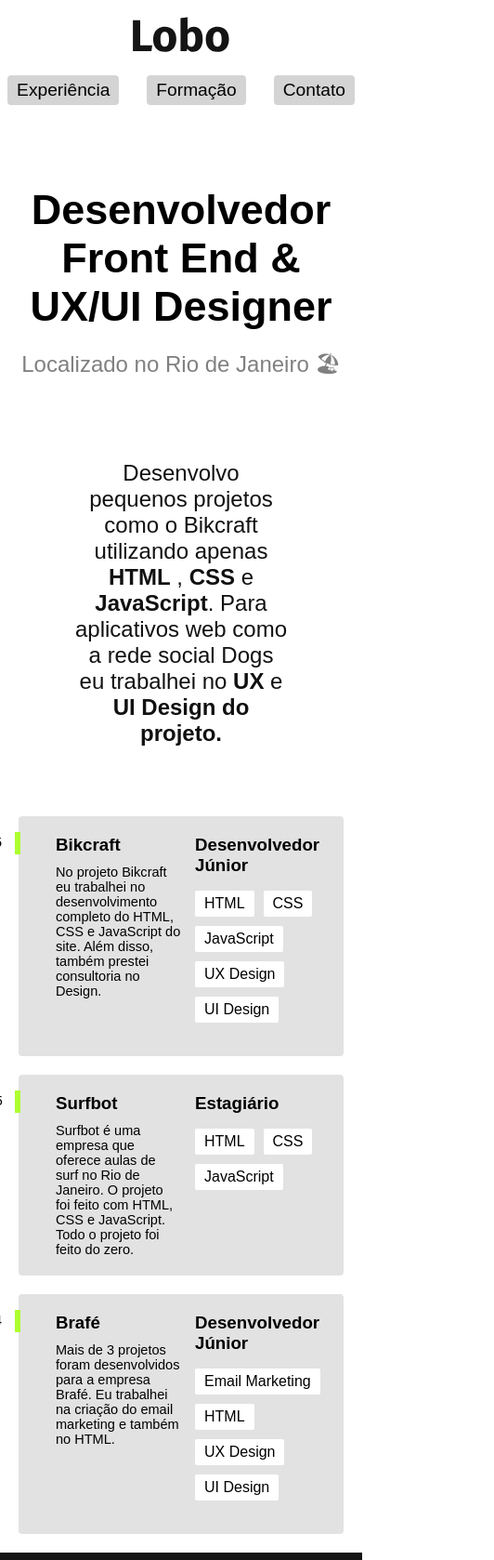
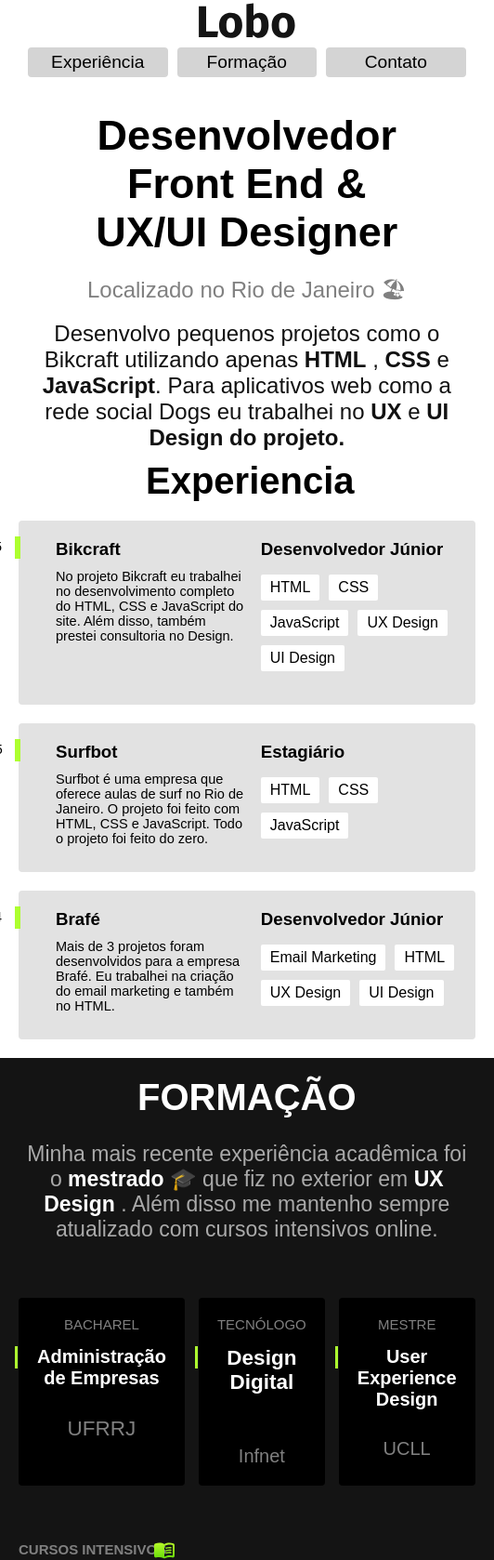
Before and after one commit to MicReisDev/Lobo-poritfolio, a plain HTML site: page Index.html in a window 390 px wide. Shown: the top 1678 px of the page at 93% size, 532 px wide, since content can reach past the window. Drawn offline with Linux system fonts and the light colour scheme.

Commit message:
atualização de responsívidade

```diff
--- a/CSS/parte1.css
+++ b/CSS/parte1.css
@@ -89,6 +89,12 @@ header {
 }
 
 @media (max-width: 800px){
+  html{
+    display: grid;
+    grid-template-columns: 1fr;
+    padding: auto;
+  }
+
   .detalhe h1{
     font-size: 45px;
     margin: 0px auto;
@@ -105,27 +111,25 @@ header {
       margin: 0px auto;
       display: grid;
       grid-template-columns: 1fr;
-      justify-content: space-between;
     }
 
       .lobotxt{
         justify-self: center;
-        margin: 0px;
-        padding: 0px;
+        margin: 10px;
+        padding: 5px;
       }
 
       .menu-header{
-        margin-bottom: -10px;
+        margin-top: -80px;
       }
 
       .menu-header ul {
-        display: flex;
-        flex-wrap: wrap;
+        display: grid;
+        grid-template-columns: 1fr 1fr 1fr;
         justify-content: center;
-        margin: 0px;
         list-style: none;
-        gap: 30px;
-        padding: 0px;
+        gap: 10px;
+        padding: 30px;
 
       }
 
@@ -139,6 +143,7 @@ header {
     }
     .apresentaçao{
       grid-template-columns: 1fr;
+      gap: 0px;
     }
 
 
--- a/CSS/parte2.css
+++ b/CSS/parte2.css
@@ -119,15 +119,35 @@ margin: 0px;
   grid-template-columns: 1fr;
   padding: 0px 20px 20px;
   margin-top: 0px;
+  gap: 10px;
+
 }
 .Bikcraft, .Brafé {
   padding: 20px;
 }
 .exesquerda {
   font-size: 0px;
+  position: relative;
   }
+  .exesquerda::after {
+    content: "Experiencia";
+    text-align: center;
+    font-size: 40px;
+    color: black;
+    position: absolute;
+    top: 160px;
+    right: 130px;
+  }
+
+  .exdireita{
+
+
+  }
+
   .exdireita>h2{
-    padding: 0px 60px;
+    padding: 0px;
+    text-align: center;
+    align-content: center;
   }
   .b1, .b2, .b3{
     text-align: left;
--- a/CSS/parte3.css
+++ b/CSS/parte3.css
@@ -193,16 +193,26 @@
     grid-template-columns: 1fr;
     padding: 20px;
     justify-content: center;
+    gap: 25px
   }
-
+  .parte3>h3{}
 
   .formação{
     font-size: 0px;
   }
+  .formação::after{
+    content: "FORMAÇÃO";
+    font-size: 40px;
+    color: white;
+  }
   .ci::before {
-    left: 135px;
+    left: 145px;
   }
   .idio::before{
-    left: 180px;
+    left: 60px;
   }
   }
+
+.cursoi{
+text-align: left;
+}
```
